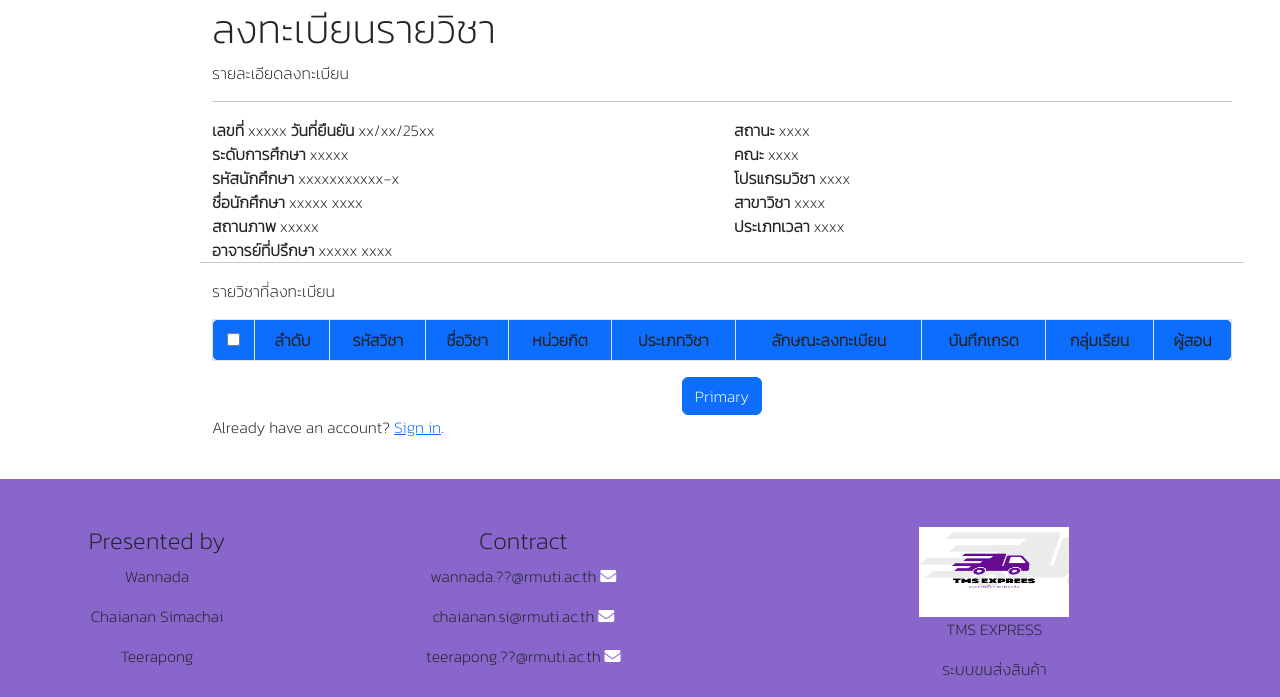
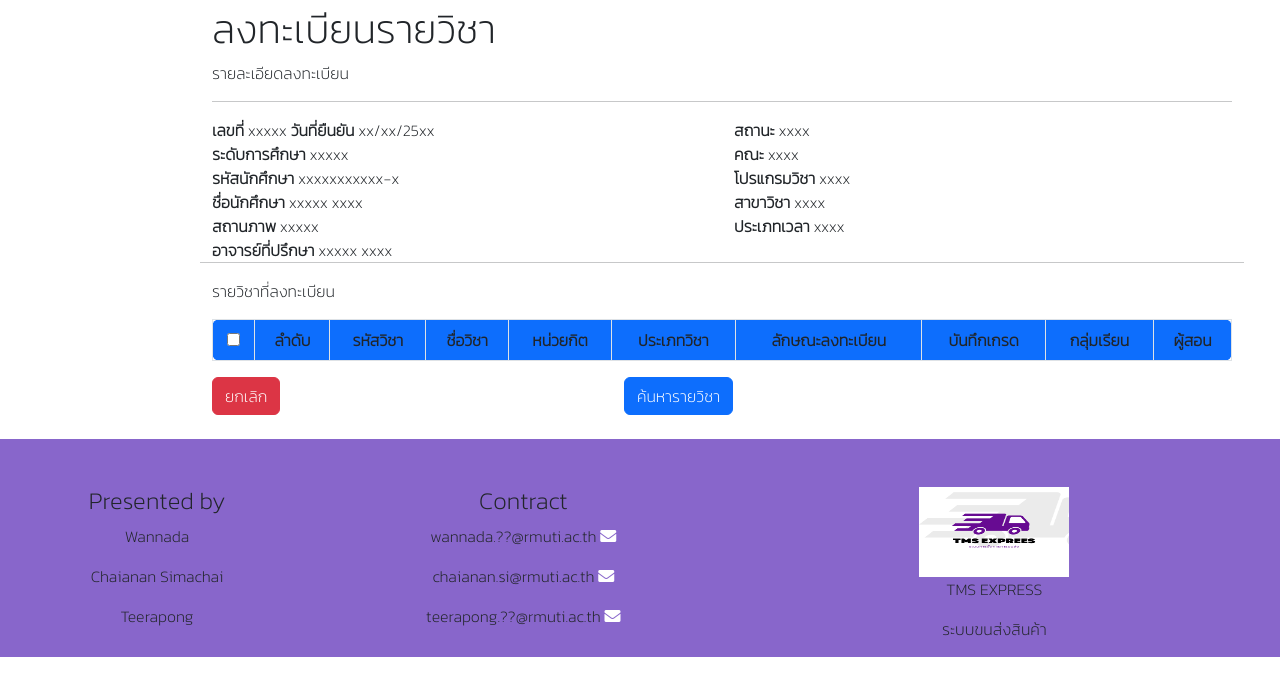
Before and after one commit to wannadamekjinda/miniProject, a Django app: page /enroll_in1 in a window 1280 px wide. Shown: the part 215-912 px from the top of the page. After the commit the page ends 872 px from the top, so only its background shows below. Run offline with Django 4.2, Linux system fonts and the light colour scheme; lists and menus that the app fills with data are empty; some libraries are stand-ins or nearby versions.

Commit message:
UPDATE 18/02/2566 16:21

```diff
--- a/templates/enroll_in1.html
+++ b/templates/enroll_in1.html
@@ -61,12 +61,15 @@
           </table>
       </div>
 
-    <center><button type="button" class="btn btn-primary">Primary</button></center>
+      <div class="row">
+          <div class="col-3">
+            <button type="button" class="btn btn-danger">ยกเลิก</button>
+          </div>
+          <div class="col-5 text-center">
+            <button type="button" class="btn btn-primary">ค้นหารายวิชา</button>
+          </div>
+      </div>
 
-  </div>
-
-  <div class="container signin">
-    <p>Already have an account? <a href="#">Sign in</a>.</p>
   </div>
 </form>
 </div>
```
